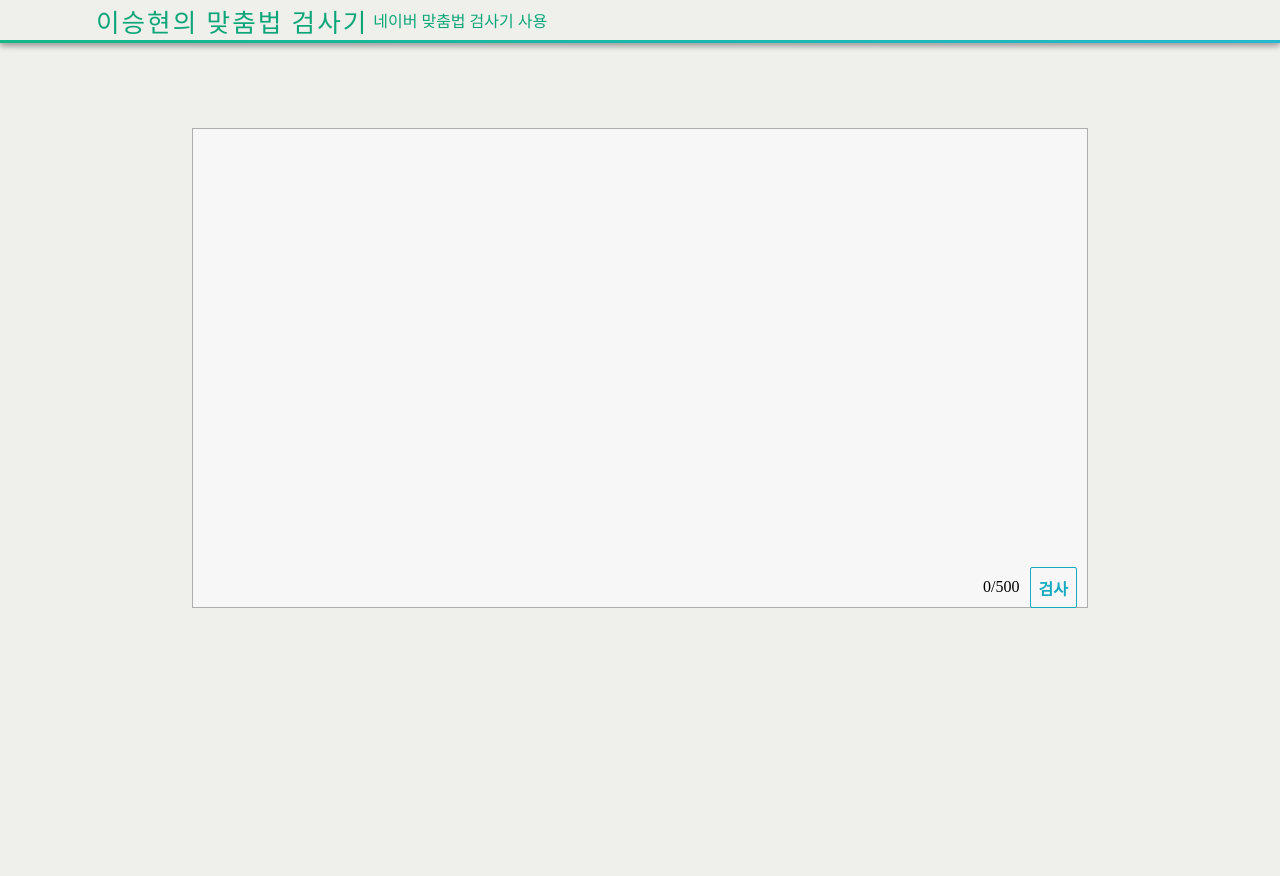
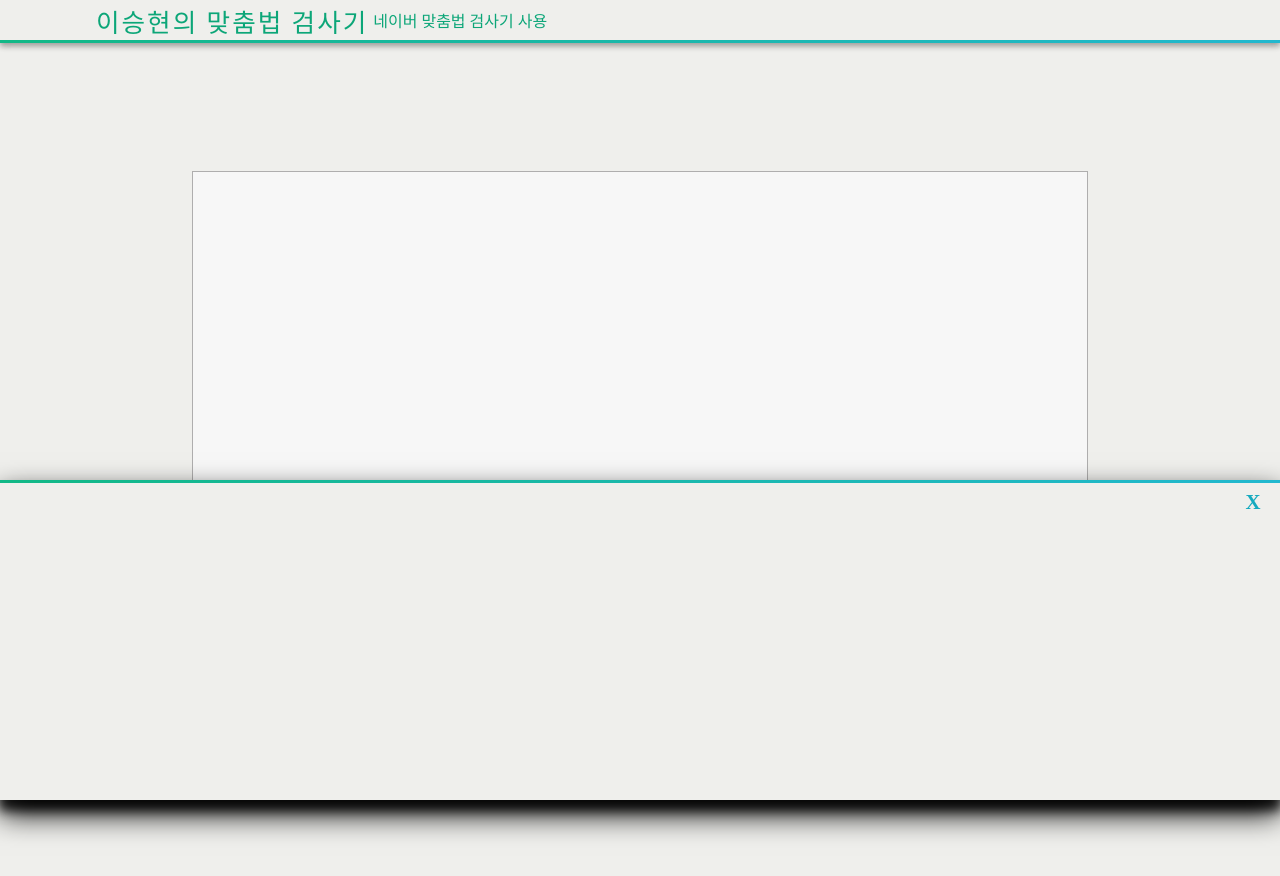
Before and after one commit to shlee0114/spellChecker, a React (Create React App) app in the folder frontend/grammar-check/: page / in a window 1280 px wide. Shown: the top 876 px of the page. Built offline with nearby package versions, Linux system fonts and the light colour scheme; no server answers; a web font is replaced by a local one.

Commit message:
Add : 하단 로그 기록 기본적인 디자인 적용

```diff
--- a/frontend/grammar-check/src/components/common/CloseButton.js
+++ b/frontend/grammar-check/src/components/common/CloseButton.js
@@ -21,8 +21,8 @@ margin-right: 10px;
 }
 `
 
-export const CloseButton = ({onClick}) => (
-    <Wrapper onClick={onClick}>
+export const CloseButton = ({onClick, style}) => (
+    <Wrapper onClick={onClick} style={style}>
         X
     </Wrapper>
 )
--- a/frontend/grammar-check/src/components/header/Header.js
+++ b/frontend/grammar-check/src/components/header/Header.js
@@ -7,10 +7,8 @@ import { shadow } from '../../lib/StyleUtils'
 const Positioner = styled.header`
     display: flex;
     flex-direction: column;
-    position: fixed;
-    top: 0px;
     width: 100%;
-    ${shadow(1)}
+    ${shadow(0)}
 `;
 
 
--- a/frontend/grammar-check/src/components/history/HistoryArea.js
+++ b/frontend/grammar-check/src/components/history/HistoryArea.js
@@ -1,13 +1,41 @@
-import React from 'react'
-import styled from 'styled-components'
+import React from "react";
+import styled from "styled-components";
+import oc from "open-color";
+import { shadow } from "../../lib/StyleUtils";
+import { CloseButton } from "../common/CloseButton";
 
-const HistorySection = styled.section`
-margin-top: 30px;
-`
+const OutSideArticle = styled.article`
+  top: 0;
+  position: absolute;
+  width: 100%;
+  height: 60vh;
+`;
 
+const HistoryArticle = styled.article`
+  bottom: 0;
+  position: absolute;
+  width: 100%;
+  height: 40vh;
+  display: flex;
+  flex-direction: column;
+  ${shadow(1)}
+  z-index:11;
+  background: #EFEFEC;
+`;
 
-const HistoryArea = ({wordText, sentenceText}) => {
-    <HistorySection>
+const GradientBorder = styled.div`
+  height: 3px;
+  background: linear-gradient(to right, ${oc.teal[6]}, ${oc.cyan[5]});
+`;
 
-    </HistorySection>
-}
+export const HistoryArea = ({}) => {
+  return (
+    <section>
+      <OutSideArticle />
+      <HistoryArticle>
+        <GradientBorder />
+        <CloseButton style={{ right: "0" }} />
+      </HistoryArticle>
+    </section>
+  );
+};
--- a/frontend/grammar-check/src/lib/StyleUtils.js
+++ b/frontend/grammar-check/src/lib/StyleUtils.js
@@ -20,11 +20,8 @@ export const media = Object.keys(sizes).reduce((acc, label) => {
 // 그림자 효과: https://codepen.io/sdthornton/pen/wBZdXq 기반
 export const shadow = (weight) =>{
     const shadow =[
-        css `box-shadow: 0 1px 3px rgba(0,0,0,0.12), 0 1px 2px rgba(0,0,0,0.24);`,
         css `box-shadow: 0 3px 6px rgba(0,0,0,0.16), 0 3px 6px rgba(0,0,0,0.23);`,
-        css `box-shadow: 0 10px 20px rgba(0,0,0,0.19), 0 6px 6px rgba(0,0,0,0.23);`,
-        css `box-shadow: 0 14px 28px rgba(0,0,0,0.25), 0 10px 10px rgba(0,0,0,0.22);`,
-        css `box-shadow: 0 19px 38px rgba(0,0,0,0.30), 0 15px 12px rgba(0,0,0,0.22);`
+        css `box-shadow: 0 14px 28px rgba(0,0,0), 0 10px 10px rgba(0,0,0,0.8);`
     ]
 
     return shadow[weight]
--- a/frontend/grammar-check/src/pages/Main.js
+++ b/frontend/grammar-check/src/pages/Main.js
@@ -1,8 +1,12 @@
 import React from 'react'
 import {GrammarArea} from '../components/grammar/GrammarArea'
+import { HistoryArea } from '../components/history/HistoryArea'
 
 export const Main = () => {
     return (
-        <GrammarArea/>
+        <main>
+        <HistoryArea/>
+            <GrammarArea/>
+        </main>
     )
 }
```
